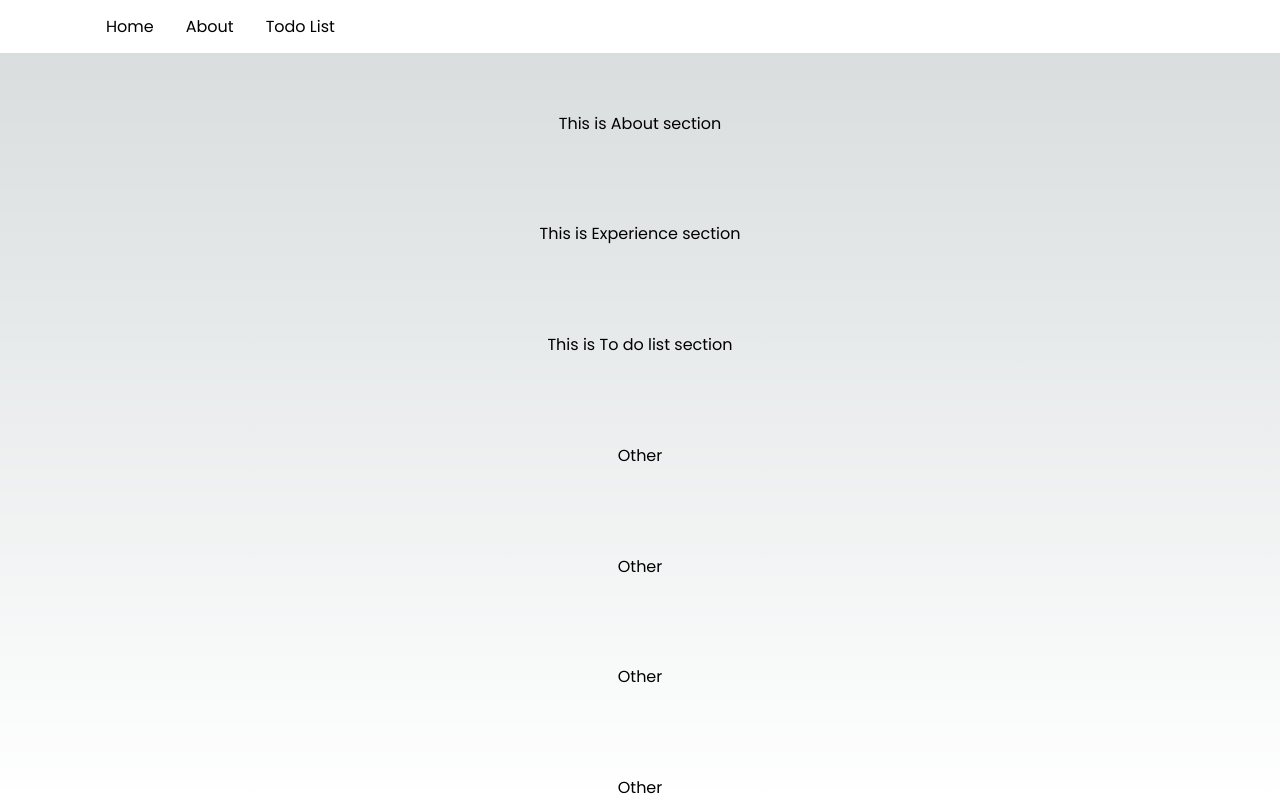
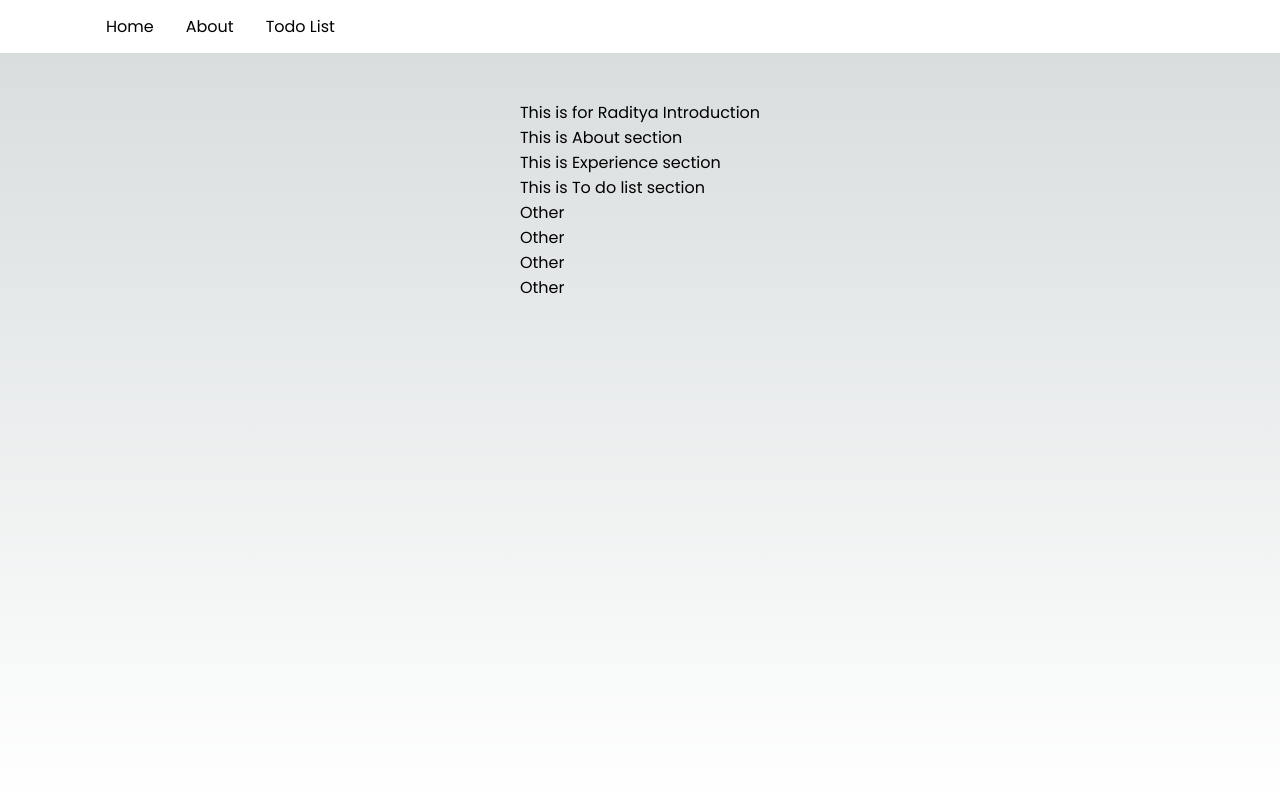
Before and after one commit to Radwisatso/todo-list-next, a Next.js app: page / in a window 1280 px wide. Built offline with nearby package versions, Linux system fonts and the light colour scheme.

Commit message:
fix: refactor layout into _app.js

```diff
--- a/pages/_app.js
+++ b/pages/_app.js
@@ -1,7 +1,23 @@
 import '@/styles/globals.css'
+import { Poppins } from "next/font/google"
+import styles from '@/styles/Home.module.css'
+
+// Components
+import Layout from './components/layout-main/Layout'
+
+const poppins = Poppins({
+  subsets: ['latin'],
+  display: 'swap',
+  variable: '--font-poppins',
+  weight: ['100', '200', '300', '400', '500', '600', '700', '800', '900']
+})
 
 export default function App({ Component, pageProps }) {
   return (
-    <Component {...pageProps} />
+    <main className={`${styles.main} ${poppins.className}`}>
+      <Layout>
+        <Component {...pageProps} />
+      </Layout>
+    </main>
   )
 }
--- a/pages/components/layout-main/Layout.js
+++ b/pages/components/layout-main/Layout.js
@@ -1,12 +1,16 @@
 import NavigationBar from "@/pages/components/navbar/NavigationBar";
 import { Fragment } from "react";
+
+import styles from "./Layout.module.css"
 
 
 export default function Layout({ children }) {
   return (
     <Fragment>
       <NavigationBar />
-      {children}
+      <div className={styles['layout-container']}>
+        {children}
+      </div>
     </Fragment>
   )
 }
--- a/pages/components/layout-main/Layout.module.css
+++ b/pages/components/layout-main/Layout.module.css
@@ -0,0 +1,3 @@
+.layout-container {
+    padding-top: 100px;
+}
--- a/pages/index.js
+++ b/pages/index.js
@@ -22,8 +22,6 @@ export default function Home() {
         <meta name="viewport" content="width=device-width, initial-scale=1" />
         <link rel="icon" href="/favicon.ico" />
       </Head>
-      <main className={`${styles.main} ${poppins.className}`}>
-        <Layout>
       <section>
         This is for Raditya Introduction
       </section>
@@ -48,8 +46,6 @@ export default function Home() {
       <section>
         Other
       </section>
-        </Layout>
-      </main>
     </>
   )
 }
--- a/styles/Home.module.css
+++ b/styles/Home.module.css
@@ -1,7 +1,7 @@
 .main {
   display: flex;
   flex-direction: column;
-  justify-content: space-between;
+  /* justify-content: space-between; */
   align-items: center;
   /* padding: 6rem; */
   min-height: 100vh;
```
Lines whose indentation alone changed are shown as unchanged.
